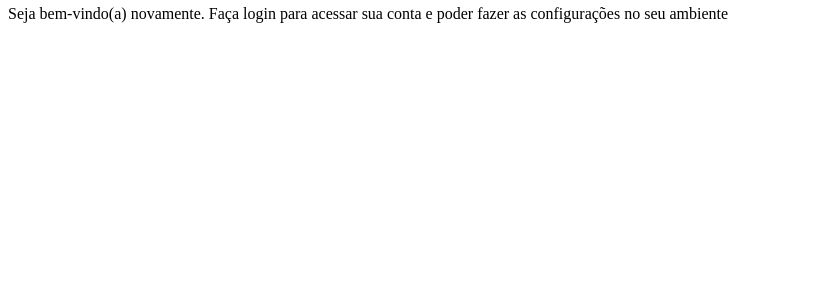
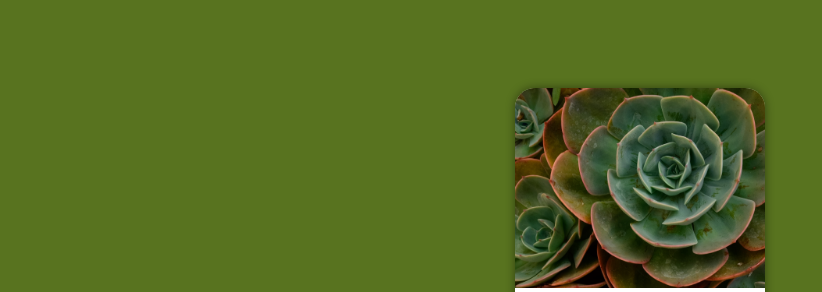
Before and after one commit to ThamirisAlbuquerque/projeto-login, a plain HTML site: page index.html in a window 1280 px wide. Shown: the part 62-354 px from the top of the page, without its empty margins (0-822 px from the left). Drawn offline with Linux system fonts and the light colour scheme.

Commit message:
atualização Projeto Login

```diff
--- a/estilos/style.css
+++ b/estilos/style.css
@@ -7,3 +7,46 @@ Marron: #8C4126
 
 Gradiente: #465129 #455D43 #2B1F07
 */
+*{
+    font-family: system-ui, -apple-system, BlinkMacSystemFont, 'Segoe UI', Roboto, Oxygen, Ubuntu, Cantarell, 'Open Sans', 'Helvetica Neue', sans-serif;
+    padding: 0px;
+    margin: 0px;
+    box-sizing: border-box;
+}
+body, html {
+    background-color:#58731F ;
+    height: 100vh;
+    width: 100vw;
+}
+main{
+    position: relative;
+    height: 100vh;
+    width: 100vw;
+}
+
+section#login {
+    position: absolute;
+    top: 50%;
+    left:50%;
+    transform: translate(-50%,-50%);
+    overflow: hidden;
+
+    background-color: white;
+    width: 250px;
+    height: 500px;
+    border-radius: 20px;
+    box-shadow: 0px 0px 10px rgba(0, 0, 0, 0.450);
+}
+
+section#login> div#imagem {
+    display: block;
+    background: #58731F url(../imagens/pexels-julia-sakelli-1011302.jpg) no-repeat;
+    background-size: cover;
+    background-position: center right;
+    height: 200px;
+}
+
+section#login > div#formulario {
+    display: block;
+    padding: 10px;
+}
```
Also changed, not shown: index.html (+1 -1 lines).
